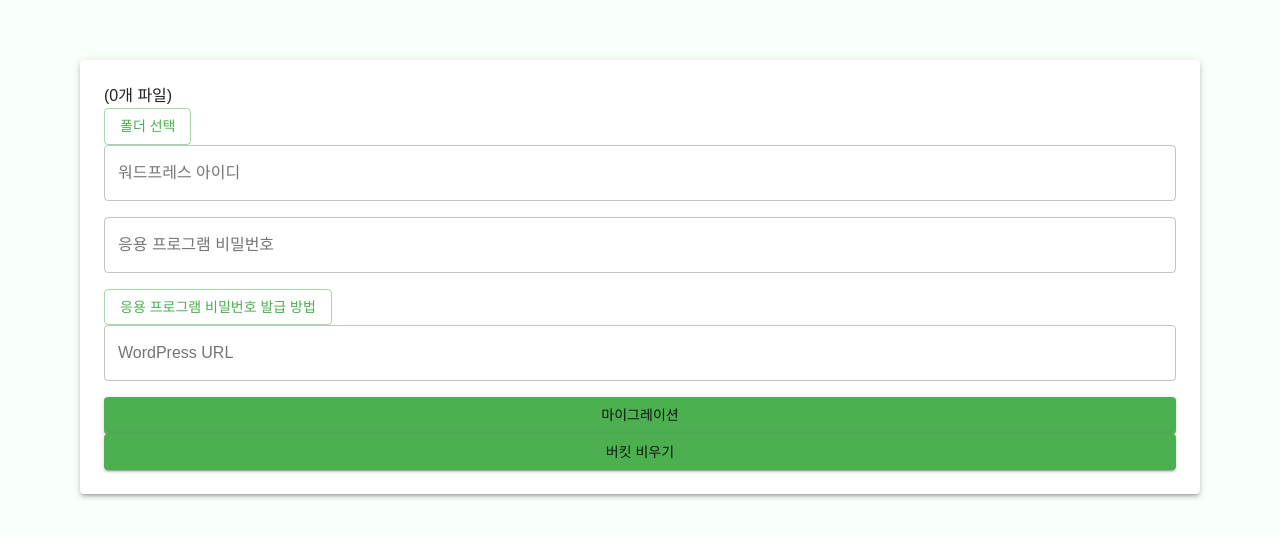
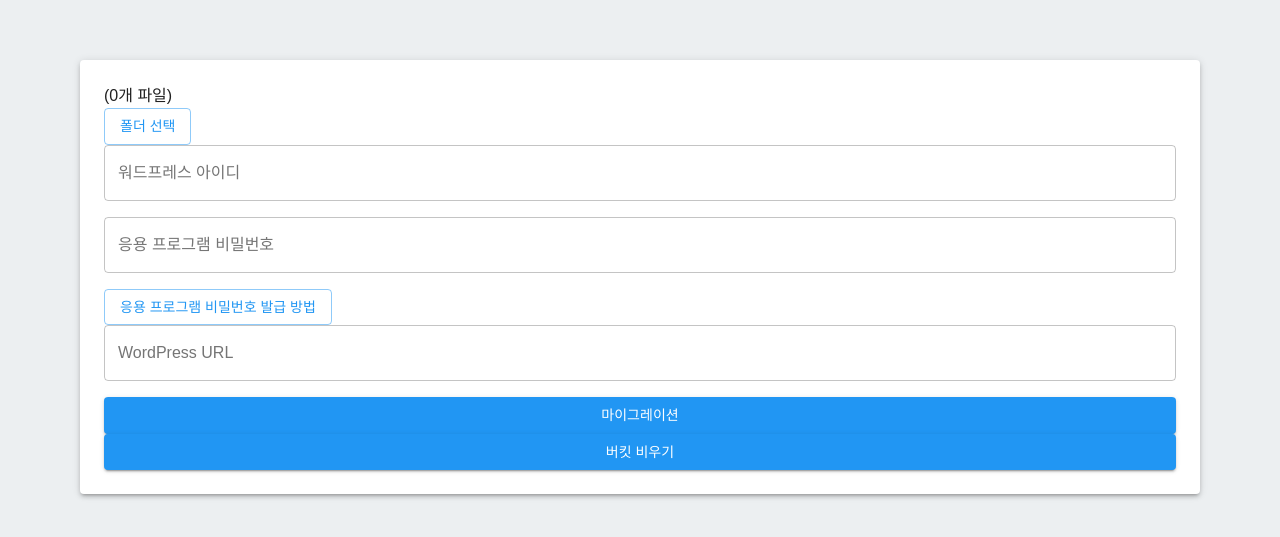
Before and after one commit to LDK1009/Migrate-From-Tistory-To-WordPress, a Next.js app in the folder project/: page / in a window 1280 px wide. Shown: the part 111-648 px from the top of the page. Built offline with nearby package versions, Linux system fonts and the light colour scheme; no server answers; a web font is replaced by a local one; what @mui/material-nextjs would draw is missing.

Commit message:
🎨 Style : 테마 색상 변경

```diff
--- a/project/src/styles/theme.ts
+++ b/project/src/styles/theme.ts
@@ -40,14 +40,14 @@
 export const muiTheme = createTheme({
   palette: {
     primary: {
-      main: "#4CAF50",   // 메인그린 (성장, 협력, 신뢰)
-      light: "#81C784",
-      dark: "#388E3C",
+      light: "#E3F2FD",
+      main: "#2196F3",
+      dark: "#1565C0",
     },
     secondary: {
-      main: "#FFC107",   // 서브옐로우 (에너지, 교류, 활성화)
-      light: "#FFD54F",
-      dark: "#FFA000",
+      light: "#E0F7F1",
+      main: "#26C6DA",
+      dark: "#00838F",
     },
     error: {
       main: "#F44336",
@@ -74,7 +74,7 @@
       900: "#212121",
     },
     background: {
-      default: "#F9FFF9",  // 연한 민트 배경
+      default: "#ECEFF1",  // 연한 민트 배경
       paper: "#FFFFFF",
     },
     text: {
```
